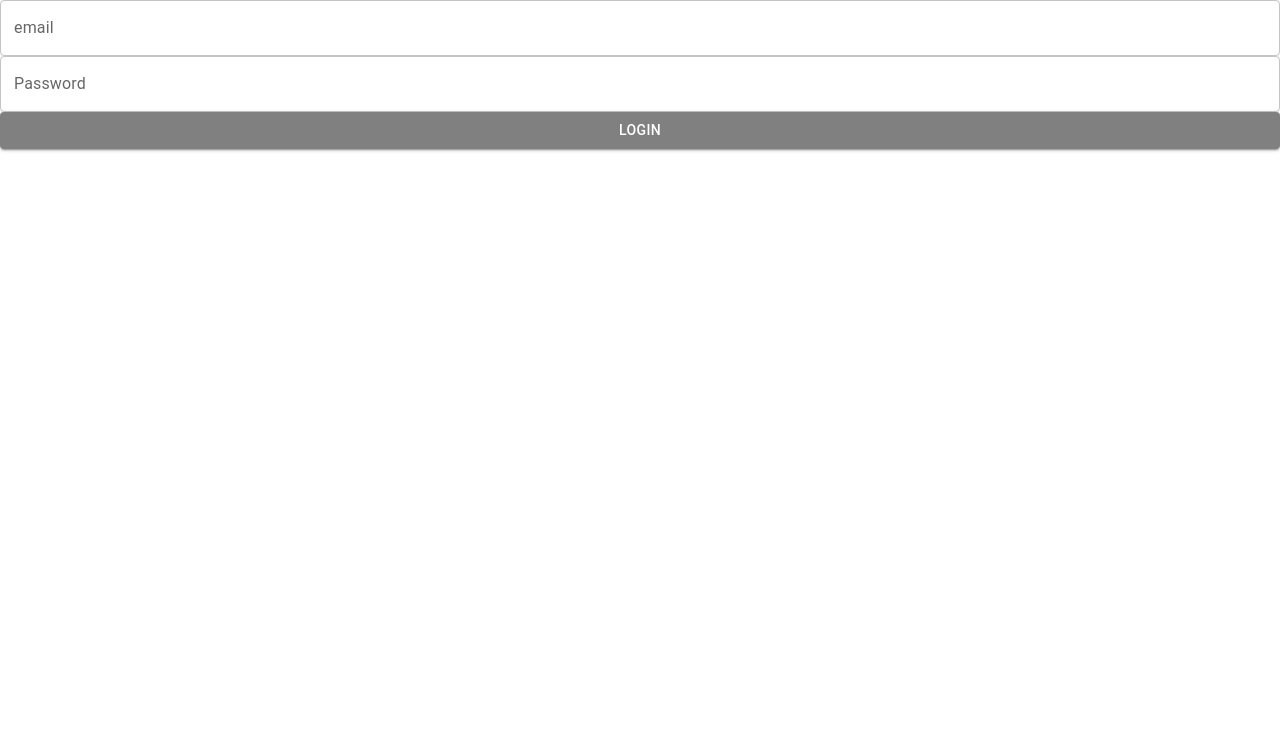
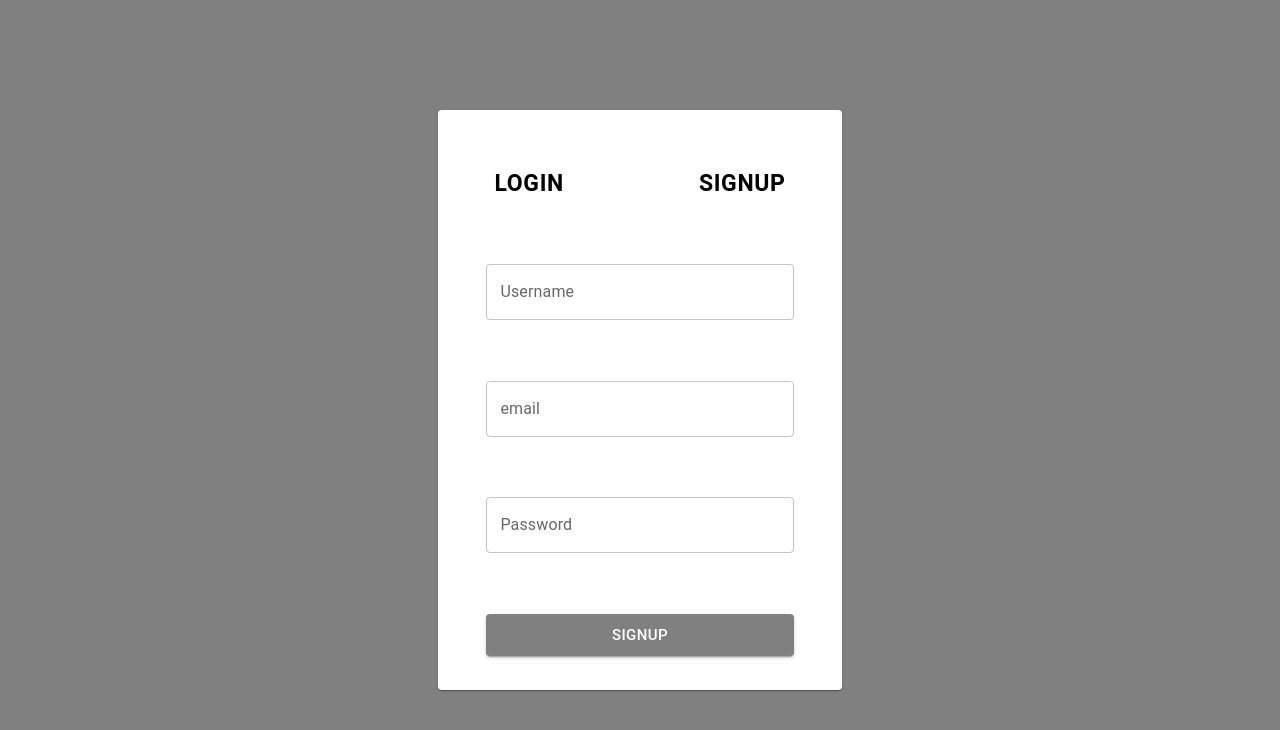
Before and after one commit to ranjanshivangi/BlogAppFrontend-ReactJs, a React (Create React App) app: page / in a window 1280 px wide. Shown: the top 730 px of the page. Built offline with nearby package versions, Linux system fonts and the light colour scheme.

Commit message:
[Shivangi] Added: home page containg login and signup component

```diff
--- a/src/components/login/login.css
+++ b/src/components/login/login.css
@@ -1,8 +1,9 @@
 .loginContainer {
     display: flex;
     flex-direction: column;
-    justify-content: space-between;
+    justify-content: flex-start;
     align-items: center;
+    gap: 2rem;
     /* border: 1px solid black; */
     width: 100%;
     height: 100%;
--- a/src/components/login/login.jsx
+++ b/src/components/login/login.jsx
@@ -61,7 +61,7 @@ const Login = () => {
         <Box className='loginContainer'>
             <TextField className="loginTextfield" id="outlined-basic" label="email" variant="outlined" size="medium" error={emailErr} helperText={emailHelper} onChange={takeEmail} />
             <TextField className="loginTextfield" id="outlined-password-input" label="Password" type="password" autoComplete="current-password" error={passwordErr} helperText={passwordHelper} onChange={takePassword} />
-            <Button className="loginButton" variant="contained" sx={{ backgroundColor: 'gray', color: 'white' }} onClick={handleOnSubmit}>LOGIN</Button>
+            <Button className="loginButton" variant="contained" size="large" sx={{ backgroundColor: 'gray', color: 'white' }} onClick={handleOnSubmit}>LOGIN</Button>
         </Box>
 
     )
--- a/src/components/signup/signup.jsx
+++ b/src/components/signup/signup.jsx
@@ -65,7 +65,7 @@ const SignUp = () => {
             <TextField className="signupTextfield" id="outlined-basic" label="Username" variant="outlined" size="medium" onChange={takeName} />
             <TextField className="signupTextfield" id="outlined-basic" label="email" variant="outlined" size="medium" error={emailErr} helperText={emailHelper} onChange={takeEmail} />
             <TextField className="signupTextfield" id="outlined-password-input" label="Password" type="password" autoComplete="current-password" error={passwordErr} helperText={passwordHelper} onChange={takePassword} />
-            <Button className="signupButton" variant="contained" sx={{ backgroundColor: 'gray', color: 'white' }} onClick={handleOnSubmit}>SIGNUP</Button>
+            <Button className="signupButton" variant="contained" size="large" sx={{ backgroundColor: 'gray', color: 'white' }} onClick={handleOnSubmit}>SIGNUP</Button>
         </Box>
 
     )
--- /dev/null
+++ b/src/pages/homepage/home.css
@@ -0,0 +1,34 @@
+.homeContainer{
+    background-color: grey;
+    height: 100vh;
+    width: 100vw;
+    display: flex;
+    justify-content: center;
+    align-items: center;
+
+}
+.cardContainer{
+    height: 70%;
+    width: 30%;
+    display: flex;
+    flex-direction: column;
+    justify-content: space-between;
+    align-items: center;
+    padding: 10px;
+
+}
+.cardHeader{
+    /* border: 1px solid black; */
+    width: 80%;
+    height: 20%;
+    display: flex;
+    justify-content: space-between;
+}
+.cardContent{
+    /* border: 2px solid black; */
+    width: 80%;
+    height: 70%;
+    display: flex;
+    justify-content:center;
+    align-items: center;
+}
--- /dev/null
+++ b/src/pages/homepage/home.jsx
@@ -0,0 +1,30 @@
+import React from "react";
+import './home.css';
+import SignUp from "../../components/signup/signup";
+import Login from "../../components/login/login";
+import Box from "@mui/material/Box";
+import Card from "@mui/material/Card";
+import Button from "@mui/material/Button";
+import CardContent from "@mui/material/CardContent";
+import CardActions from "@mui/material/CardActions";
+
+const Home = () => {
+    const [view, setView] = React.useState(true)
+    return (
+        <Box className="homeContainer">
+            <Card className="cardContainer">
+                <CardActions className="cardHeader">
+                    <Button onClick={() => setView(false)} style={{ color: 'black', fontWeight: 'bold', fontSize: '23px' }}>LOGIN</Button>
+                    <Button onClick={() => setView(true)} style={{ color: 'black', fontWeight: 'bold', fontSize: '23px' }}>SIGNUP</Button>
+                </CardActions>
+                <CardContent className="cardContent">
+                    {
+                        view ? <SignUp /> : <Login />
+                    }
+                </CardContent>
+            </Card>
+        </Box>
+    )
+
+}
+export default Home
--- a/src/router/router.jsx
+++ b/src/router/router.jsx
@@ -2,13 +2,14 @@ import React from "react";
 import { BrowserRouter, Routes, Route} from "react-router-dom";
 import SignUp from "../components/signup/signup";
 import Login from "../components/login/login";
+import Home from "../pages/homepage/home";
 
 function BlogRouter() {
     return (
         <>
             <BrowserRouter>
                 <Routes>
-                    <Route path="/" element={<Login/>}/>
+                    <Route path="/" element={<Home/>}/>
                 </Routes>
 
             </BrowserRouter>
```
